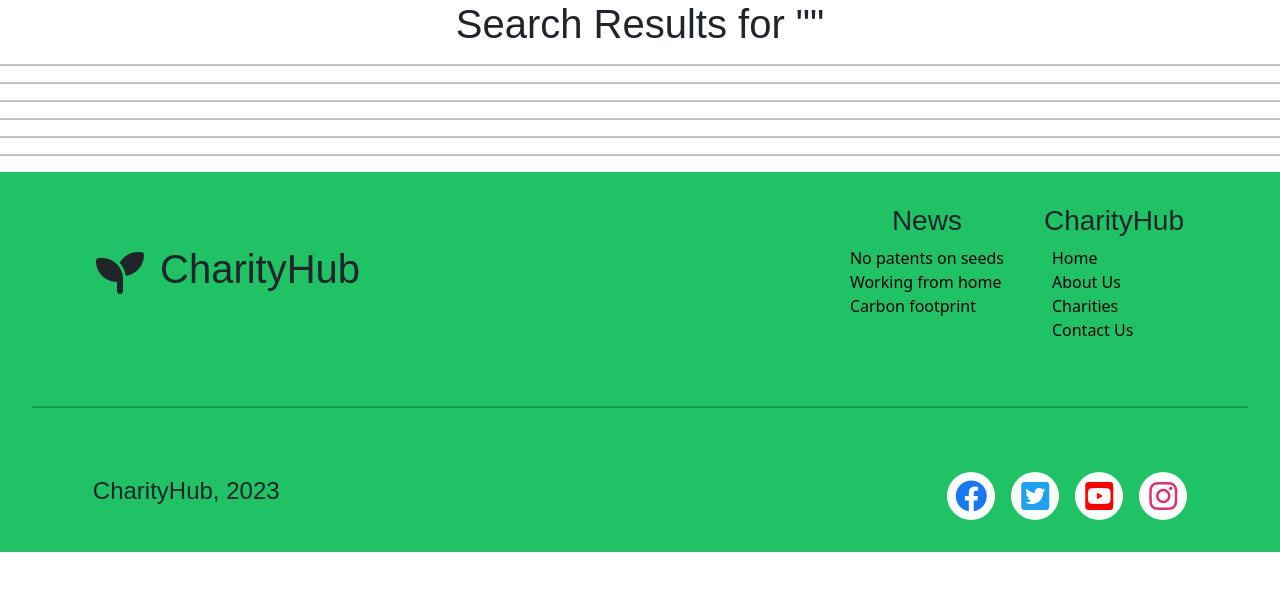
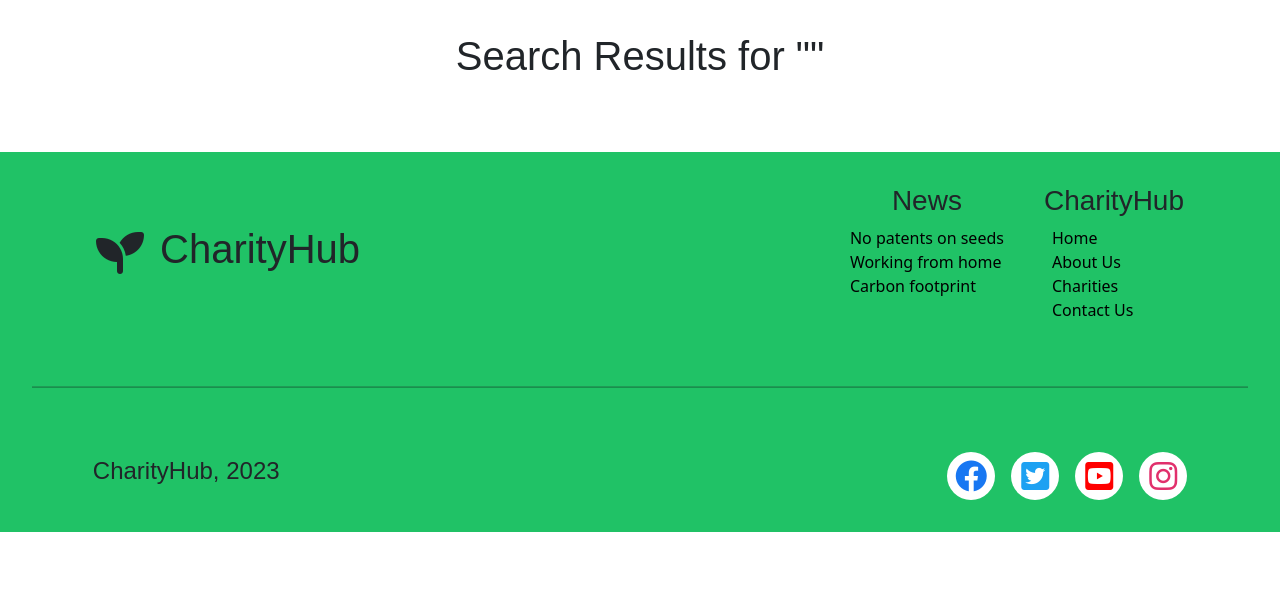
Before and after one commit to alphaClass6143/hackathon-2023-charityhub, a Flask app: template app/templates/search/search_result.html in a window 1280 px wide. Shown: the part 88-679 px from the top of the page. Run offline with Flask 2, Linux system fonts and the light colour scheme; the template is opened without the code that fills it, so the values that code supplies are empty.

Commit message:
Adjusting search result page

```diff
--- a/app/templates/search/search_result.html
+++ b/app/templates/search/search_result.html
@@ -8,27 +8,29 @@
 
 {% block content %}
 
+<main class="main">
     <h1>Search Results for "{{ query }}"</h1>
-
-<hr>
-<hr>
-<hr>
-
-<!-- For loop to display all the charities in the json file -->
-
     <div class="container-fluid">
-    <div class="row row-cols-2 row-cols-sm-3 row-cols-md-5 g-3">
+        <div class="row">
+          <div class="col-xl-10 mx-auto">
+            <div class="row g-3">
               {% for charity in charity_list %}
-        <div class="col col-sm-6 col-md-4 col-lg-2">
-            <div class="card h-100"  style="background-color: #f8ba5c;">
+              <div class="col-sm-12 col-md-6 col-lg-4 col-xl-3">
+                <div class="card h-100" style="background-color: #f8cfa6;">
                   <div class="card-body d-flex flex-column">
-                    <h5 class="card-title" style="margin-bottom: 20px; color: #000; font-size: 24px; font-weight: bold; text-transform: uppercase;"><a href="/charity/{{charity.url}}" style="color: #000;">{{ charity.charity_name }}</a></h5>
+                    <h5 class="card-title"
+                      style="margin-bottom: 20px; color: #000; font-size: 24px; font-weight: bold; text-transform: uppercase;">
+                      <a href="/charity/{{charity.url}}" style="color: #000;">{{ charity.charity_name }}</a></h5>
                     <h6 class="card-subtitle mb-2 text-muted">Mission: {{ charity.goal }}</h6>
                     <div class="mt-auto">
-                        <p class="card-text" style="background-color: #F5F5F5; padding: 5px 10px;">Outreach: {{ charity.region_served }}</p>
-                        <a href="url_for{{charity.website}}" class="card-link"><i class="fa-solid fa-globe" style="color: #000;"></i></a>
-                        <a href="url_for{{charity.wikilink}}" class="card-link"><i class="fa-brands fa-wikipedia-w" style="color: #000;"></i></a>
-                        <p class="badge bg-dark text-light d-block text-center mt-3" style="background-color: #000;">{{ charity.category }}</p>
+                      <p class="card-text" style="background-color: #F5F5F5; padding: 5px 10px;">Outreach:
+                        {{ charity.region_served }}</p>
+                      <a href="url_for{{charity.website}}" class="card-link"><i class="fa-solid fa-globe"
+                          style="color: #000;"></i></a>
+                      <a href="url_for{{charity.wikilink}}" class="card-link"><i class="fa-brands fa-wikipedia-w"
+                          style="color: #000;"></i></a>
+                      <p class="badge bg-dark text-light d-block text-center mt-3" style="background-color: #000;">
+                        {{ charity.category }}</p>
                     </div>
                   </div>
                 </div>
@@ -36,9 +38,8 @@
               {% endfor %}
             </div>
           </div>
-
-<hr>
-<hr>
-<hr>
+        </div>
+      </div>
+</main>
 
 {% endblock %}
```
Lines whose indentation alone changed are shown as unchanged.
